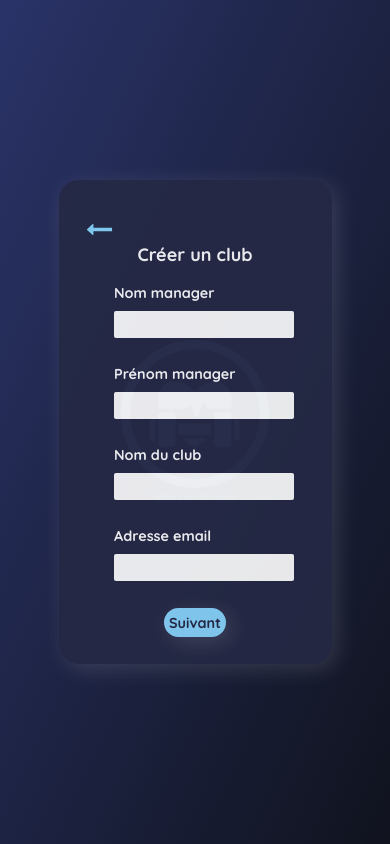
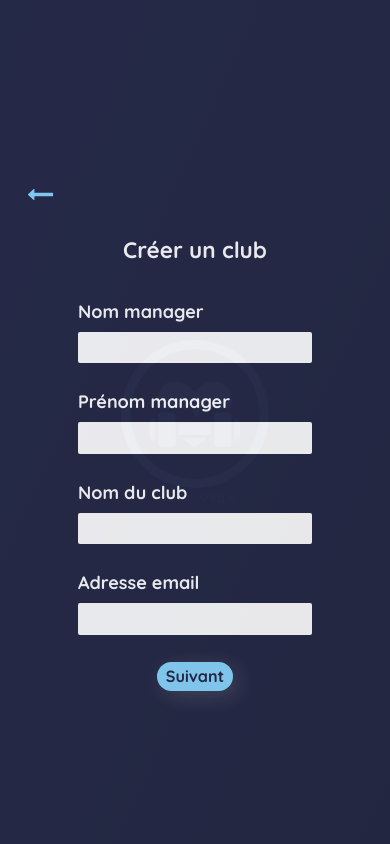
Before and after one commit to cam8bass/StayInShape, a PHP site: template src/views/viewsTech/ViewTechClubCreationForm.php in a window 390 px wide. Run offline with PHP 8.4, Linux system fonts and the light colour scheme; the template is opened without the code that fills it, so the values that code supplies are empty.

Commit message:
mobile design improvement

```diff
--- a/data/permissions.json
+++ b/data/permissions.json
@@ -1 +1 @@
-[{"permissions":["accountingSoftware","payrollManagement","cashManagementSoftware"],"idPermission":1664454642},{"permissions":["cashManagementSoftware","accountingAssistant"],"idPermission":1664454726},{"permissions":["coachAbsenceNotification"],"idPermission":1664454831},{"permissions":["accountingSoftware","payrollManagement"],"idPermission":1664545347}]
+[{"permissions":["accountingSoftware","payrollManagement","cashManagementSoftware"],"idPermission":1664454642},{"permissions":["cashManagementSoftware","accountingAssistant"],"idPermission":1664454726},{"permissions":["coachAbsenceNotification"],"idPermission":1664454831},{"permissions":["cashManagementSoftware","accountingAssistant","latePaymentManagement"],"idPermission":1664631748}]
--- a/public/css/main.css
+++ b/public/css/main.css
@@ -727,6 +736,11 @@ body {
   font-family: "Quicksand", sans-serif;
   font-weight: bold;
   margin-top: 1rem;
+}
+@media only screen and (max-width: 600px) {
+  .login__error {
+    width: 60%;
+  }
 }
 .login__btn {
   width: -webkit-min-content;
@@ -754,8 +768,8 @@ body {
 }
 @media only screen and (max-width: 600px) {
   .btn {
-    font-size: 1.6rem;
-    padding: 0.6rem;
+    font-size: 1.8rem;
+    padding: 0.5rem 1rem;
   }
 }
 .btn:hover, .btn:active {
@@ -957,18 +971,41 @@ body {
   box-shadow: 5px 5px 21px 0px rgba(255, 255, 255, 0.15);
   padding: 6rem;
 }
-@media only screen and (max-width: 600px) {
+@media only screen and (max-width: 1200px) {
   .create {
-    padding: 3rem;
+    max-width: 100%;
+    margin: 0;
+    border-radius: 0;
+    padding: 0;
+    width: 100%;
+    height: 100%;
   }
 }
 .create__block {
   margin-bottom: 2rem;
   width: 26.3rem;
 }
+@media only screen and (max-width: 1200px) {
+  .create__block:first-of-type {
+    margin-top: 2rem;
+  }
+}
 @media only screen and (max-width: 600px) {
   .create__block {
-    width: 18rem;
+    display: -webkit-box;
+    display: -ms-flexbox;
+    display: flex;
+    -webkit-box-orient: vertical;
+    -webkit-box-direction: normal;
+        -ms-flex-direction: column;
+            flex-direction: column;
+    -webkit-box-align: center;
+        -ms-flex-align: center;
+            align-items: center;
+    -webkit-box-pack: center;
+        -ms-flex-pack: center;
+            justify-content: center;
+    width: 100%;
   }
 }
 .create__title {
@@ -986,7 +1023,8 @@ body {
 }
 @media only screen and (max-width: 600px) {
   .create__title {
-    font-size: 2rem;
+    font-size: 2.5rem;
+    padding: 0 2rem;
   }
 }
 .create__label {
@@ -996,10 +1034,12 @@ body {
 }
 @media only screen and (max-width: 600px) {
   .create__label {
-    font-size: 1.6rem;
+    font-size: 2rem;
+    width: 60%;
   }
 }
 .create__input {
+  width: 100%;
   color: #252945;
   border: none;
   border-radius: 2px;
@@ -1007,11 +1047,16 @@ body {
   font-size: 1.8rem;
   padding-left: 1rem;
 }
-@media only screen and (max-width: 600px) {
+@media only screen and (max-width: 1200px) {
   .create__input {
-    width: 20rem;
-    font-size: 1.6rem;
-    padding-left: 0.2rem;
+    height: 4rem;
+  }
+}
+@media only screen and (max-width: 600px) {
+  .create__input {
+    font-size: 1.8rem;
+    width: 60%;
+    height: 3.5rem;
   }
 }
 .create__input-owner {
@@ -1040,6 +1085,16 @@ body {
 }
 .create__btn {
   text-decoration: none;
+}
+@media only screen and (max-width: 1200px) {
+  .create__btn-return {
+    margin: 5rem;
+  }
+}
+@media only screen and (max-width: 600px) {
+  .create__btn-return {
+    margin: 3rem;
+  }
 }
 
 .brand {
@@ -1824,6 +1920,12 @@ body {
 
 .container__createClub {
   min-height: 100vh;
+}
+@media only screen and (max-width: 1200px) {
+  .container__createClub {
+    display: grid;
+    grid-template-rows: 1fr;
+  }
 }
 
 .container__showProfil {
@@ -1890,12 +1992,12 @@ body {
   display: -webkit-box;
   display: -ms-flexbox;
   display: flex;
+  -webkit-box-align: center;
+      -ms-flex-align: center;
+          align-items: center;
   -webkit-box-pack: center;
       -ms-flex-pack: center;
           justify-content: center;
-  -webkit-box-align: center;
-      -ms-flex-align: center;
-          align-items: center;
   min-height: 100vh;
 }
 .content__popup {
--- a/public/sass/components/_account.scss
+++ b/public/sass/components/_account.scss
@@ -16,6 +16,10 @@
   @media only screen and (max-width: 600px) {
     width: 100%;
     padding: 2rem;
+    //ajout
+    height: 100%;
+    margin: 0;
+    border-radius: 0;
   }
 
   &__header {
--- a/public/sass/components/_btn.scss
+++ b/public/sass/components/_btn.scss
@@ -11,8 +11,11 @@
   text-decoration: none;
   cursor: pointer;
   @media only screen and (max-width: 600px) {
-    font-size: 1.6rem;
-    padding: 0.6rem;
+    // font-size: 1.6rem;
+    // padding: 0.6rem;
+    //ajout
+    font-size: 1.8rem;
+    padding: 0.5rem 1rem;
   }
   &:hover,
   &:active {
--- a/public/sass/components/_create.scss
+++ b/public/sass/components/_create.scss
@@ -11,15 +11,42 @@
   border-radius: 20px;
   @include boxShadowLight;
   padding: 6rem;
-  @media only screen and (max-width: 600px) {
-    padding: 3rem;
+  @media only screen and (max-width: 1200px) {
+    max-width: 100%;
+    margin: 0;
+    border-radius: 0;
+    padding: 0;
+    width: 100%;
+    height: 100%;
   }
+  //   @media only screen and (max-width: 600px) {
+  //     // padding: 3rem;
+  //     //ajout
+  // max-width: 100%;
+  // margin: 0;
+  // border-radius: 0;
+  //     padding: 0;
+  //     width: 100%;
+  //     height: 100%;
+  //   }
 
   &__block {
     margin-bottom: 2rem;
     width: 26.3rem;
+
+    // @media only screen and (max-width: 600px) {
+    //   // width: 18rem;
+    // }
+    @media only screen and (max-width: 1200px) {
+      &:first-of-type {
+        margin-top: 2rem;
+      }
+    }
+
     @media only screen and (max-width: 600px) {
-      width: 18rem;
+      // width: auto;
+      @include flexColumnCenter;
+      width: 100%;
     }
   }
 
@@ -35,7 +62,10 @@
     }
 
     @media only screen and (max-width: 600px) {
-      font-size: 2rem;
+      // font-size: 2rem;
+      //ajout
+      font-size: 2.5rem;
+      padding: 0 2rem;
     }
   }
 
@@ -44,21 +74,32 @@
     display: block;
     margin-bottom: 1rem;
     @media only screen and (max-width: 600px) {
-      font-size: 1.6rem;
+      // font-size: 1.6rem;
+      //ajout
+      font-size: 2rem;
+      width: 60%;
     }
   }
 
   &__input {
+    width: 100%;
     color: $color-blue-dark;
     border: none;
     border-radius: 2px;
     height: 3rem;
     font-size: 1.8rem;
     padding-left: 1rem;
+    @media only screen and (max-width: 1200px) {
+      height: 4rem;
+    }
     @media only screen and (max-width: 600px) {
-      width: 20rem;
-      font-size: 1.6rem;
-      padding-left: 0.2rem;
+      // width: 20rem;
+      // font-size: 1.6rem;
+      // padding-left: 0.2rem;
+      //ajout
+      font-size: 1.8rem;
+      width: 60%;
+      height: 3.5rem;
     }
 
     &-owner {
@@ -86,5 +127,14 @@
 
   &__btn {
     text-decoration: none;
+    //ajout
+    &-return {
+      @media only screen and (max-width: 1200px) {
+        margin: 5rem;
+      }
+      @media only screen and (max-width: 600px) {
+       margin: 3rem;
+      }
+    }
   }
 }
--- a/public/sass/components/_login.scss
+++ b/public/sass/components/_login.scss
@@ -19,9 +19,12 @@
   }
 
   @media only screen and (max-width: 600px) {
-    width: 80%;
+    // width: 80%;
+    // height: 100%;
+    // max-height: 35rem;
+    //ajout
+    width: 100%;
     height: 100%;
-    max-height: 35rem;
   }
   &__title {
     font-family: $font-primary;
@@ -31,7 +34,8 @@
     margin-bottom: 4rem;
     text-align: center;
     @media only screen and (max-width: 600px) {
-      font-size: 2rem;
+      // font-size: 2rem;
+      font-size: 4rem;
     }
   }
   &__block {
@@ -39,7 +43,9 @@
     margin-bottom: 2rem;
     width: 27rem;
     @media only screen and (max-width: 600px) {
-      width: 18rem;
+      // width: 18rem;
+      //ajout
+      width: 80%;
     }
   }
 
@@ -50,7 +56,9 @@
     margin-bottom: 1rem;
     display: block;
     @media only screen and (max-width: 600px) {
-      font-size: 1.6rem;
+      // font-size: 1.6rem;
+      //ajout
+      font-size: 2rem;
     }
   }
 
@@ -62,7 +70,10 @@
     padding-left: 1rem;
     @include boxShadowLight;
     @media only screen and (max-width: 600px) {
-      width: 20rem;
+      // width: 20rem;
+      //ajout
+      width: 100%;
+      height: 4rem;
     }
   }
 
@@ -72,6 +83,10 @@
     font-family: $font-secondary;
     font-weight: bold;
     margin-top: 1rem;
+    //ajout
+    @media only screen and (max-width: 600px) {
+      width: 60%;
+    }
   }
 
   &__btn {
--- a/public/sass/components/_navigation.scss
+++ b/public/sass/components/_navigation.scss
@@ -33,6 +33,8 @@
       height: 4rem;
       width: 4rem;
       border: 2px solid $color-blue-light;
+      //ajout
+      margin: 0 1rem;
       &:hover,
       &:active {
         border: 2px solid$color-red-light;
--- a/public/sass/components/_popup.scss
+++ b/public/sass/components/_popup.scss
@@ -11,7 +11,12 @@
   @include boxShadowLight;
   text-align: center;
   @media only screen and (max-width: 600px) {
-    max-width: 90vw;
+    // max-width: 90vw;
+    //ajout
+    width: 100%;
+    max-width: 100%;
+    height: 100%;
+    padding: 1rem;
   }
 
   &__title {
@@ -36,7 +41,15 @@
 
   &__btn {
     cursor: pointer;
+    //ajout
+    margin-top: 2rem;
+    width: 100%;
 
+    @media only screen and (max-width: 600px) {
+      width: 50%;
+      display: flex;
+      justify-content: space-around;
+    }
 
     &-cancel {
       text-decoration: none;
--- a/public/sass/components/_popupAccount.scss
+++ b/public/sass/components/_popupAccount.scss
@@ -10,9 +10,17 @@
   height: auto;
   padding: 4rem;
   border-radius: 2rem;
-
+  //ajout
+  @media only screen and (max-width: 1200px) {
+    width: 90%;
+    padding: 4rem 1rem;
+  }
   @media only screen and (max-width: 600px) {
-    width: 90%;
+    // width: 90%;
+    //ajout
+    width: 100%;
+    height: 100%;
+    align-content: center;
   }
 
   &__title {
@@ -34,6 +42,16 @@
 
   &__block {
     grid-row: 3/4;
+    //ajout
+    @media only screen and (max-width: 1200px) {
+      width: 80%;
+      justify-self: center;
+    }
+    @media only screen and (max-width: 600px) {
+      width: 100%;
+      margin-top: 3rem;
+      text-align: center;
+    }
   }
 
   &__label {
--- a/public/sass/layout/_sideBar.scss
+++ b/public/sass/layout/_sideBar.scss
@@ -8,11 +8,12 @@
   @include boxShadowDark;
   @media only screen and (max-width: 1200px) {
     grid-template-rows: 1fr;
-    grid-template-columns: minmax(min-content, 1fr) minmax(min-content, 1fr) minmax(
-        min-content,
-        1fr
-      );
-    padding: 0 2rem;
+    // grid-template-columns: minmax(min-content, 1fr) minmax(min-content, 1fr) minmax(
+    //     min-content,
+    //     1fr
+    //   );
+    // padding: 0 2rem;
+    grid-template-columns: minmax(min-content,20vw) minmax(min-content,1fr) minmax(min-content,20vw);
     width: 100%;
     height: 18.6rem;
   }
@@ -45,6 +46,8 @@
       width: 5rem;
       height: 5rem;
       border: 1.5px solid $color-blue-light;
+      //ajout
+      margin: 0 1rem ;
     }
 
     &:hover,
@@ -71,7 +74,8 @@
       margin-bottom: 0;
       grid-row: 1/2;
       grid-column: 2/3;
-      justify-self: center;
+      // justify-self: center;
+      width: 100%;
     }
 
     &-input {
@@ -83,9 +87,20 @@
       font-family: $font-primary;
       font-size: 1.6rem;
       @include boxShadowLight;
+      @media only screen and (max-width: 1200px) {
+        width: 100%;
+        font-size: 1.8rem;
+        height: 4.5rem;
+      }
       @media only screen and (max-width: 600px) {
-        width: 15rem;
-        font-size: 1.2rem;
+        // width: 15rem;
+        // font-size: 1.2rem;
+        // width: 20rem;
+        //ajout
+        width: 100%;
+        font-size: 1.6rem;
+        text-align: center;
+        height: 4rem;
       }
     }
 
--- a/public/sass/pages/_container.scss
+++ b/public/sass/pages/_container.scss
@@ -7,7 +7,6 @@
   @media only screen and (max-width: 1200px) {
     grid-template-columns: 1fr;
     grid-template-rows: 18.6rem 1fr;
-
   }
   @media only screen and (max-width: 600px) {
     grid-template-rows: 8rem 1fr;
@@ -21,6 +20,10 @@
 
 .container__createClub {
   min-height: 100vh;
+  @media only screen and (max-width: 1200px) {
+    display: grid;
+    grid-template-rows: 1fr;
+  }
 }
 
 .container__showProfil {
@@ -29,13 +32,12 @@
   min-height: 100vh;
 }
 
-.container__login{
+.container__login {
   display: grid;
   grid-template-columns: minmax(27rem, 30rem) 1fr;
   min-height: 100vh;
   position: relative;
   @media only screen and (max-width: 1200px) {
     grid-template-columns: 1fr;
-
   }
 }
--- a/public/sass/pages/_content.scss
+++ b/public/sass/pages/_content.scss
@@ -23,9 +23,7 @@
   }
 
   &__createClub {
-    display: flex;
-    justify-content: center;
-    align-items: center;
+    @include flexRowCenter;
     min-height: 100vh;
   }
 
--- a/src/views/viewsTech/ViewTechClubCreationForm.php
+++ b/src/views/viewsTech/ViewTechClubCreationForm.php
@@ -29,9 +29,8 @@ if ($_SERVER['REQUEST_METHOD'] === 'GET') {
     </div>
 
     <form action="../../index.php?status=on&action=clubCreationForm&id=<?= $partnerProfile['idPartner'] ?>" method="post" id="createClub" class="create">
-
       <!-- Start btn return for desk -->
-      <a href="../../index.php?status=on&action=showPartnerProfile&id=<?= $partnerProfile['idPartner'] ?>" class="btn header__return">
+      <a href="../../index.php?status=on&action=showPartnerProfile&id=<?= $partnerProfile['idPartner'] ?>" class="btn header__return create__btn-return">
         <svg class="header__return-icon">
           <use xlink:href="./public/img/svg/sprite.svg#icon-long-arrow-left
                  "></use>
@@ -40,13 +39,14 @@ if ($_SERVER['REQUEST_METHOD'] === 'GET') {
       <!-- End btn return for desk -->
 
       <!-- Start btn return for mob -->
-      <a href="../../index.php?status=on&action=showPartnerProfile&id=<?= $partnerProfile['idPartner'] ?>" class=" header__return-blue">
+      <a href="../../index.php?status=on&action=showPartnerProfile&id=<?= $partnerProfile['idPartner'] ?>" class=" header__return-blue create__btn-return">
         <svg class="header__return-icon--blue">
           <use xlink:href="./public/img/svg/sprite.svg#icon-long-arrow-left
                  "></use>
         </svg>
       </a>
       <!-- End btn return for mob  -->
+
       <h1 class="create__title">Créer un club</h1>
 
       <div class="create__block">
--- a/src/views/viewsUser/ViewUserChangeDescriptionForm.php
+++ b/src/views/viewsUser/ViewUserChangeDescriptionForm.php
@@ -13,7 +13,7 @@ if ($_SERVER['REQUEST_METHOD'] === "GET") {
     <form action="../../index.php?status=on&action=changeDescriptionForm" method="POST" class="popupAccount">
 
       <!-- Start btn return for desk -->
-      <a href="../../index.php?status=on&action=settings" class="btn header__return">
+      <a href="../../index.php?status=on&action=settings" class="btn header__return create__btn-return">
         <svg class="header__return-icon">
           <use xlink:href="./public/img/svg/sprite.svg#icon-long-arrow-left
                  "></use>
@@ -22,7 +22,7 @@ if ($_SERVER['REQUEST_METHOD'] === "GET") {
       <!-- End btn return for desk -->
 
       <!-- Start btn return for mob -->
-      <a href="../../index.php?status=on&action=settings" class=" header__return-blue">
+      <a href="../../index.php?status=on&action=settings" class=" header__return-blue create__btn-return">
 
         <svg class="header__return-icon--blue">
           <use xlink:href="./public/img/svg/sprite.svg#icon-long-arrow-left
--- a/src/views/viewsUser/ViewUserChangePasswordForm.php
+++ b/src/views/viewsUser/ViewUserChangePasswordForm.php
@@ -15,7 +15,7 @@ if ($_SERVER['REQUEST_METHOD'] === "GET") {
 
     <form action="../../index.php?status=on&action=changePasswordForm" method="POST" class="create" enctype="multipart/form-data">
       <!-- Start btn return for desk -->
-      <a href="../../index.php?status=on&action=settings" class="btn header__return">
+      <a href="../../index.php?status=on&action=settings" class="btn header__return create__btn-return">
         <svg class="header__return-icon">
           <use xlink:href="./public/img/svg/sprite.svg#icon-long-arrow-left
                  "></use>
@@ -24,7 +24,7 @@ if ($_SERVER['REQUEST_METHOD'] === "GET") {
       <!-- End btn return for desk -->
 
       <!-- Start btn return for mob -->
-      <a href="../../index.php?status=on&action=settings" class=" header__return-blue">
+      <a href="../../index.php?status=on&action=settings" class=" header__return-blue create__btn-return">
 
         <svg class="header__return-icon--blue">
           <use xlink:href="./public/img/svg/sprite.svg#icon-long-arrow-left
--- a/src/views/viewsUser/ViewUserChangePictureForm.php
+++ b/src/views/viewsUser/ViewUserChangePictureForm.php
@@ -12,7 +12,7 @@ if ($_SERVER['REQUEST_METHOD'] === 'GET') {
 
     <form action="../../index.php?status=on&action=changePictureForm" method="POST" class="popupAccount" enctype="multipart/form-data">
       <!-- Start btn return for desk -->
-      <a href="../../index.php?status=on&action=settings" class="btn header__return">
+      <a href="../../index.php?status=on&action=settings" class="btn header__return ">
         <svg class="header__return-icon">
           <use xlink:href="./public/img/svg/sprite.svg#icon-long-arrow-left
                  "></use>
@@ -21,7 +21,7 @@ if ($_SERVER['REQUEST_METHOD'] === 'GET') {
       <!-- End btn return for desk -->
 
       <!-- Start btn return for mob -->
-      <a href="../../index.php?status=on&action=settings" class=" header__return-blue">
+      <a href="../../index.php?status=on&action=settings" class=" header__return-blue create__btn-return">
 
         <svg class="header__return-icon--blue">
           <use xlink:href="./public/img/svg/sprite.svg#icon-long-arrow-left"></use>
```
Also changed, not shown: other parts of public/css/main.css (+65 -15 lines).
